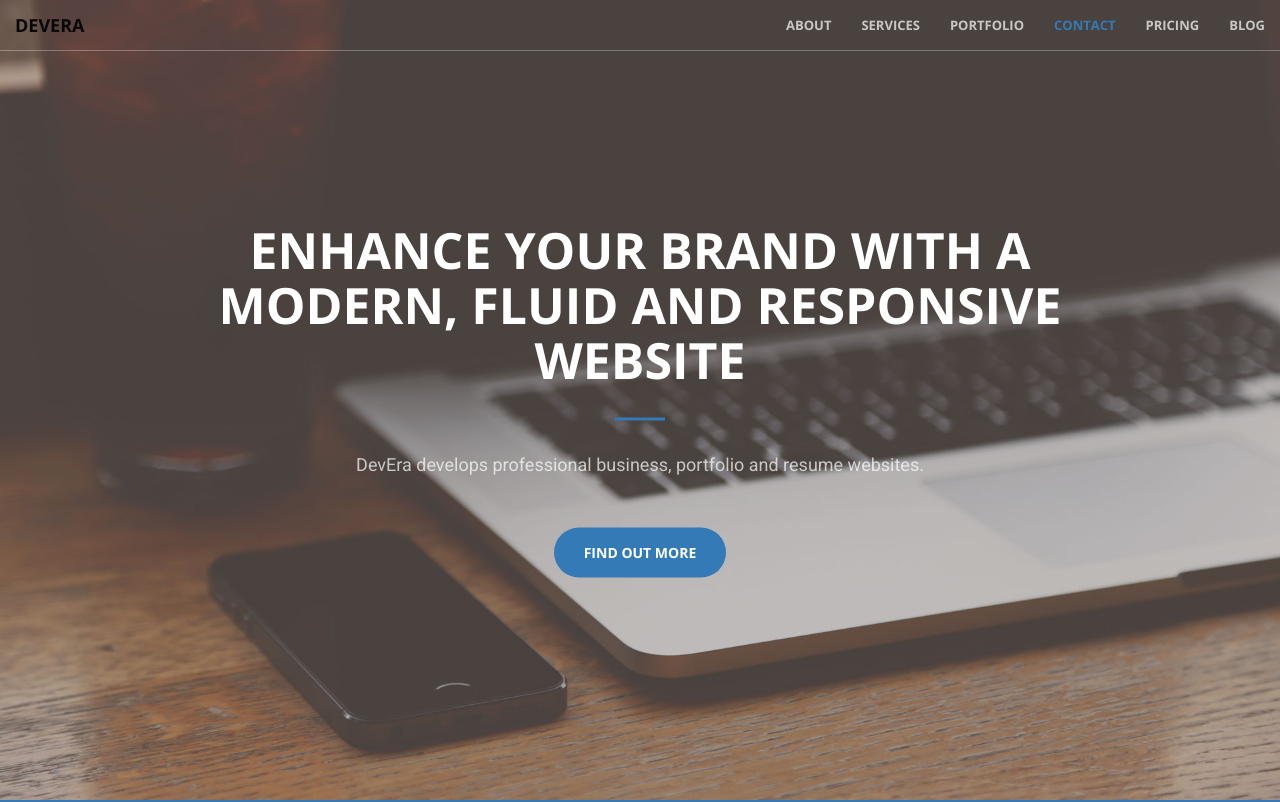
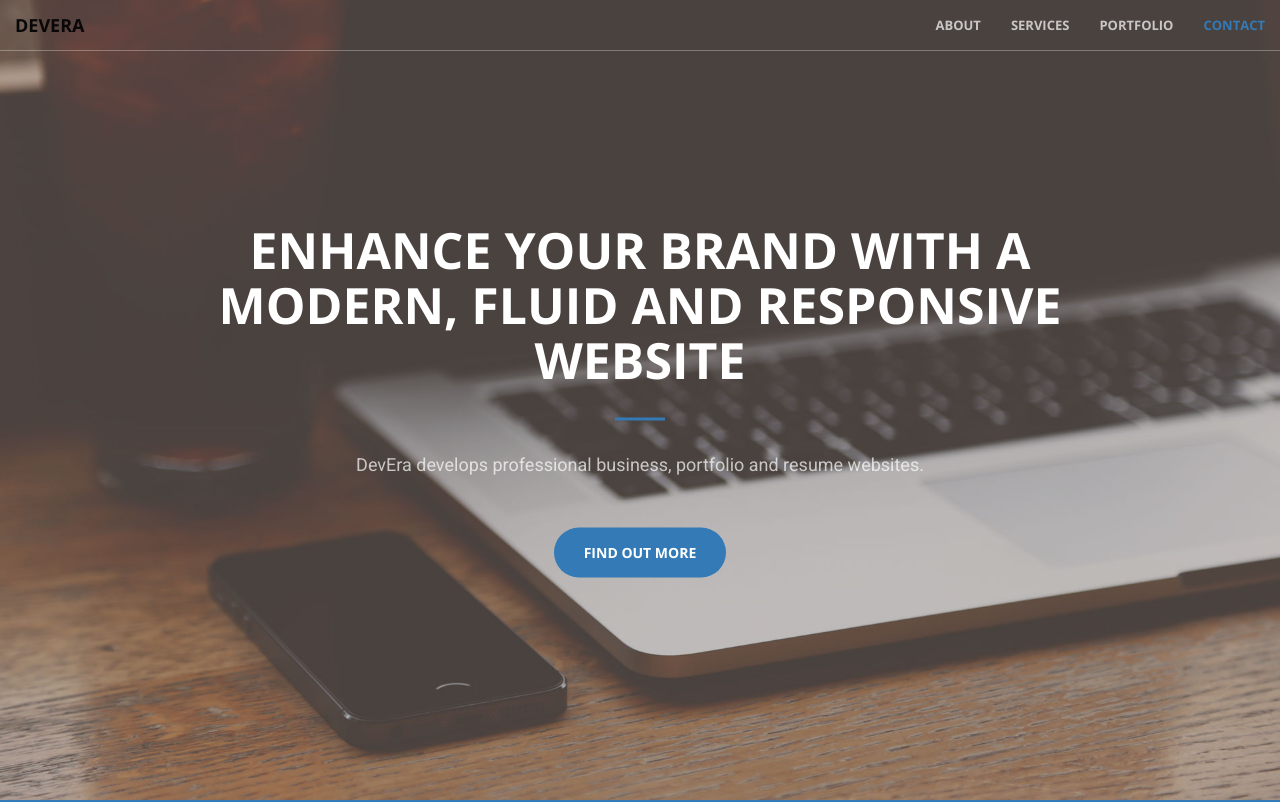
Before and after one commit to LuishXY/DevEraXY.github.io, a website: page index.html in a window 1280 px wide. Shown: the top 802 px of the page. Drawn offline with nearby package versions, Linux system fonts and the light colour scheme.

Commit message:
Update index.html

```diff
--- a/index.html
+++ b/index.html
@@ -141,12 +141,6 @@
                     </li>
                     <li>
                         <a class="page-scroll" href="#contact">Contact</a>
-                    </li>
-                     <li>
-                        <a class="page-scroll" href="#pricing">Pricing</a>
-                    </li>
-                    <li>
-                        <a class="page-scroll" href="blog.html">Blog</a>
                     </li>
                 </ul>
             </div>
```
